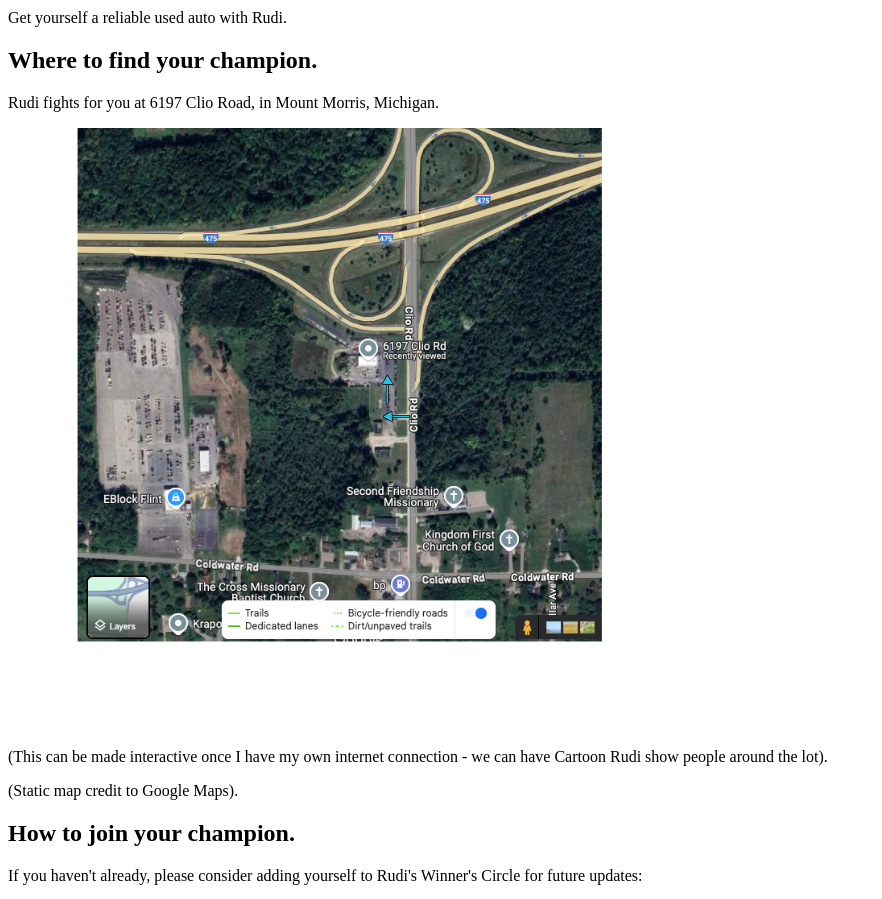
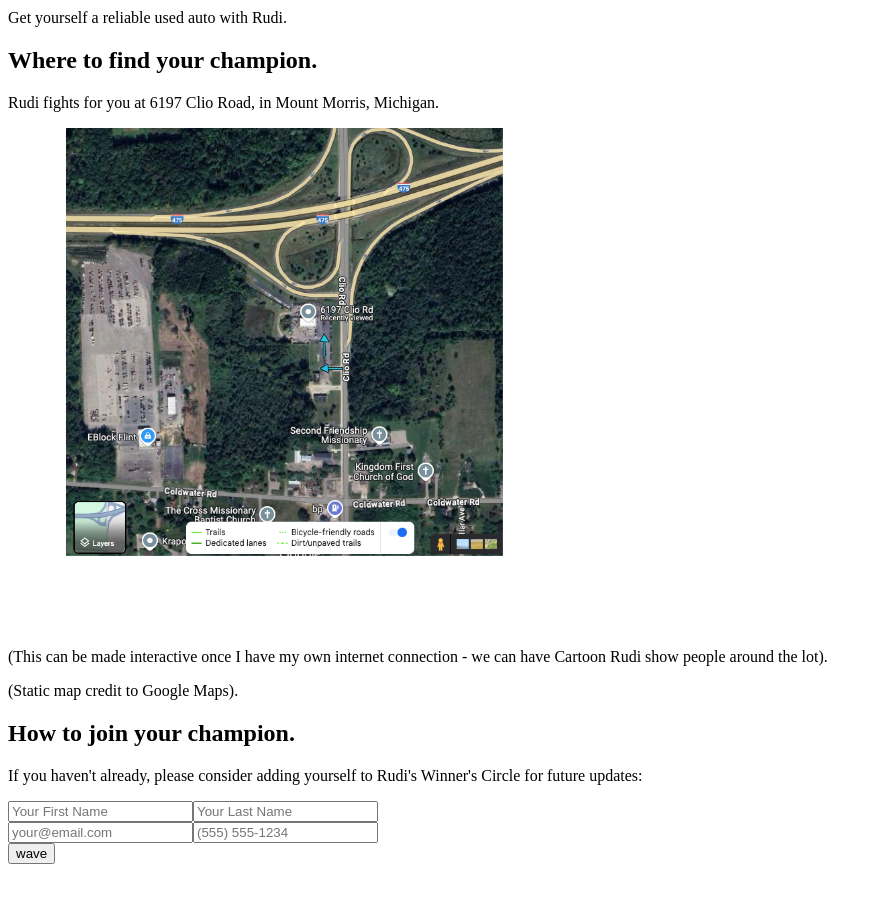
Before and after one commit to YouGuavas/RudiFromFlint, a Next.js app: page / in a window 1280 px wide. Shown: the part 720-1619 px from the top of the page, without its empty margins (0-882 px from the left). After the commit the page ends 1592 px from the top, so only its background shows below. Built offline with nearby package versions, Linux system fonts and the light colour scheme.

Commit message:
Resize map

```diff
--- a/app/page.tsx
+++ b/app/page.tsx
@@ -112,7 +112,7 @@ export default function Home() {
 				<p className={`paragraph width-full left-align`}>
 					Rudi fights for you at 6197 Clio Road, in Mount Morris, Michigan.
 				</p>
-				<Image src={map.src} height={600} width={600} alt="Blue car" />{' '}
+				<Image src={map.src} height={500} width={500} alt="Blue car" />{' '}
 				<p className={`paragraph width-full left-align`}>
 					(This can be made interactive once I have my own internet connection -
 					we can have Cartoon Rudi show people around the lot).
```
